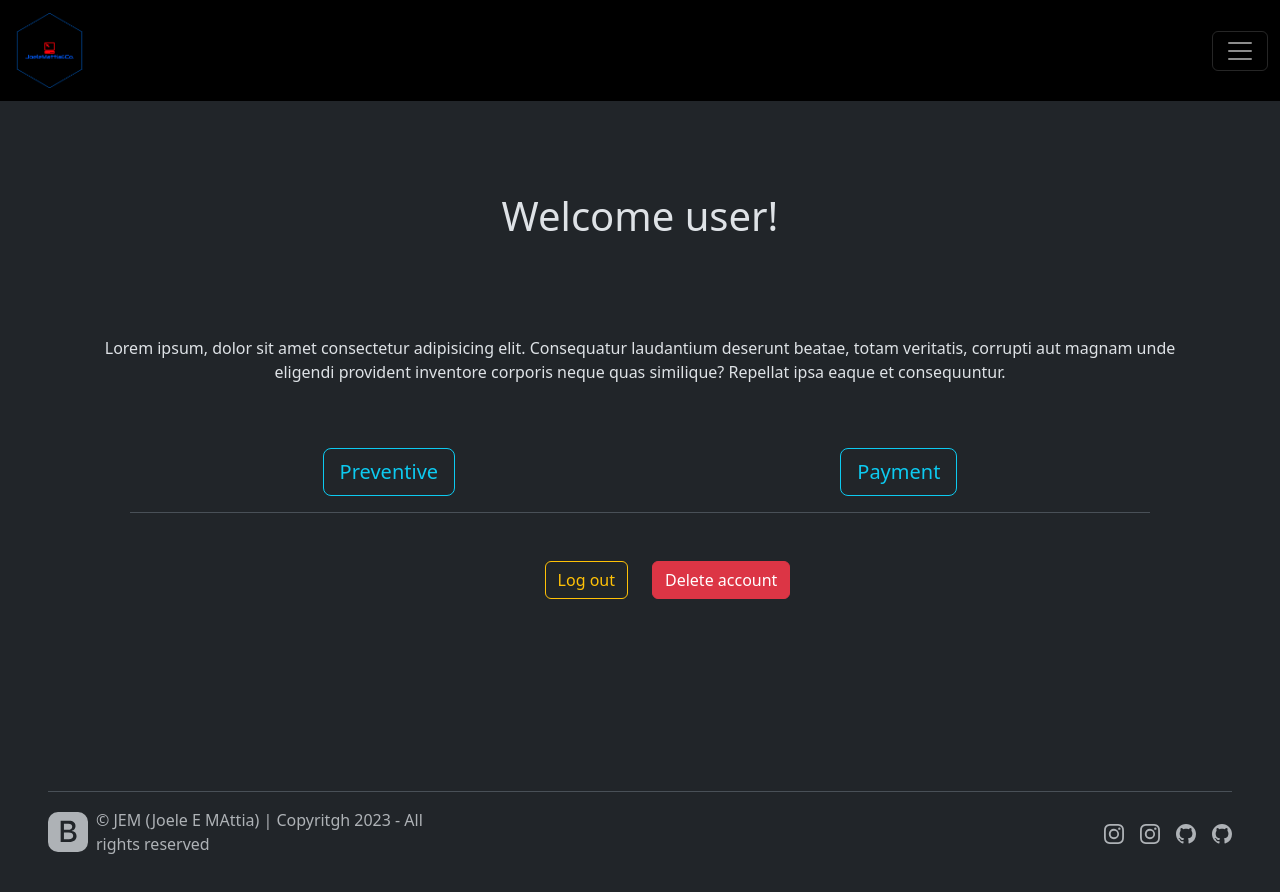
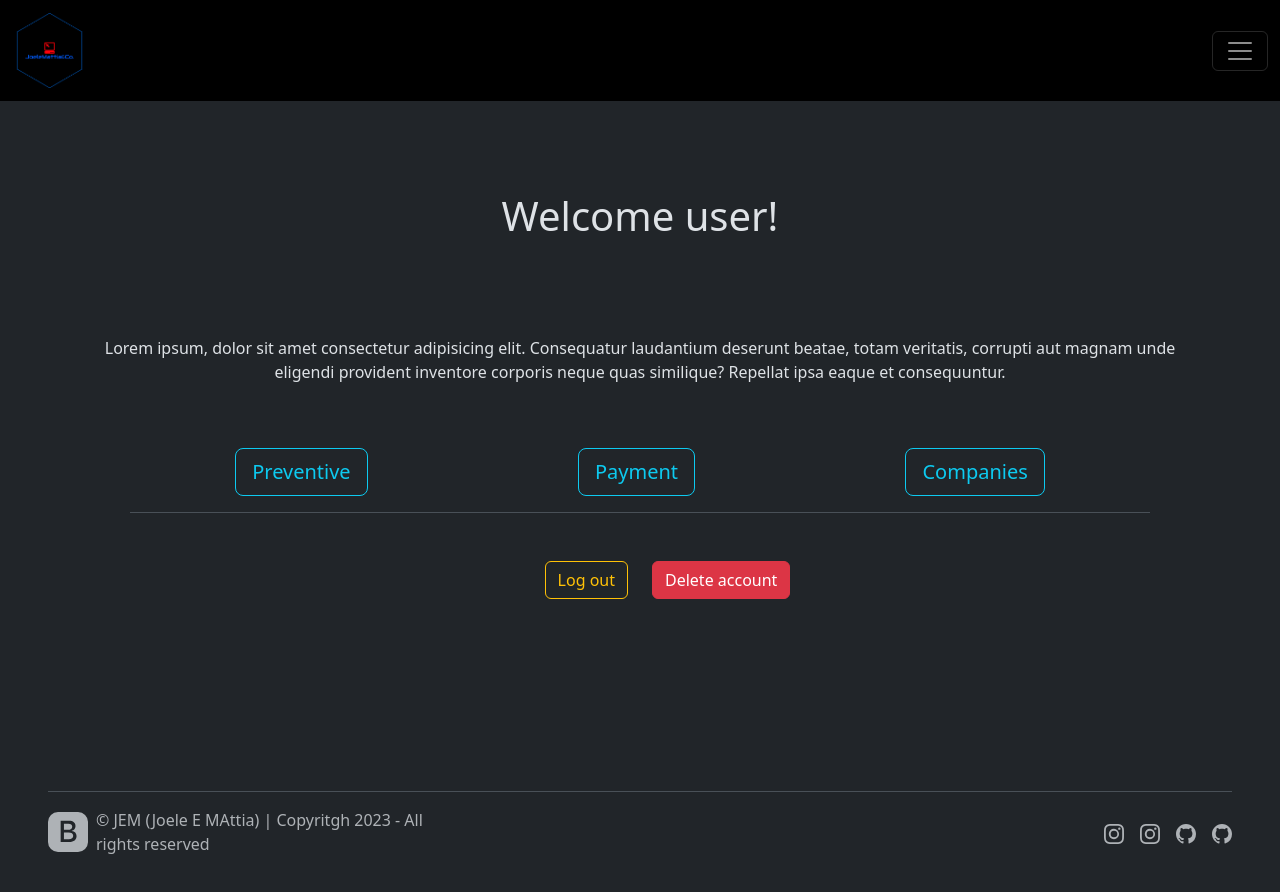
Before and after one commit to WebDevJoJo/JoeMatFolio, an Angular app: page /personal-area in a window 1280 px wide. Shown: the top 892 px of the page. Built offline with nearby package versions, Linux system fonts and the light colour scheme.

Commit message:
added companies button in welcome component

```diff
--- a/src/app/personal-area/welcome/welcome.component.html
+++ b/src/app/personal-area/welcome/welcome.component.html
@@ -26,6 +26,15 @@
           Payment
         </button>
       </div>
+      <div class="col-auto">
+        <button
+          type="button"
+          class="btn btn-outline-info btn-lg m-3"
+          routerLink="companies"
+        >
+          Companies
+        </button>
+      </div>
     </div>
     <div class="row justify-content-center">
       <div class="col text-end">
```
